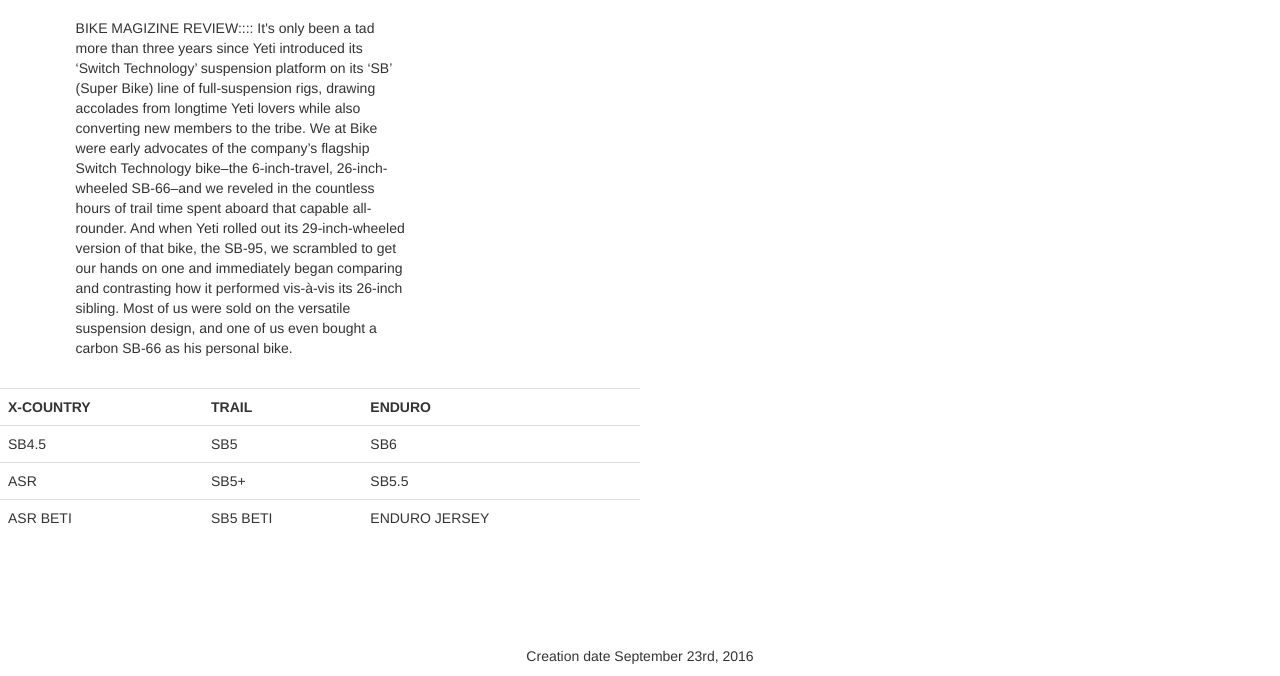
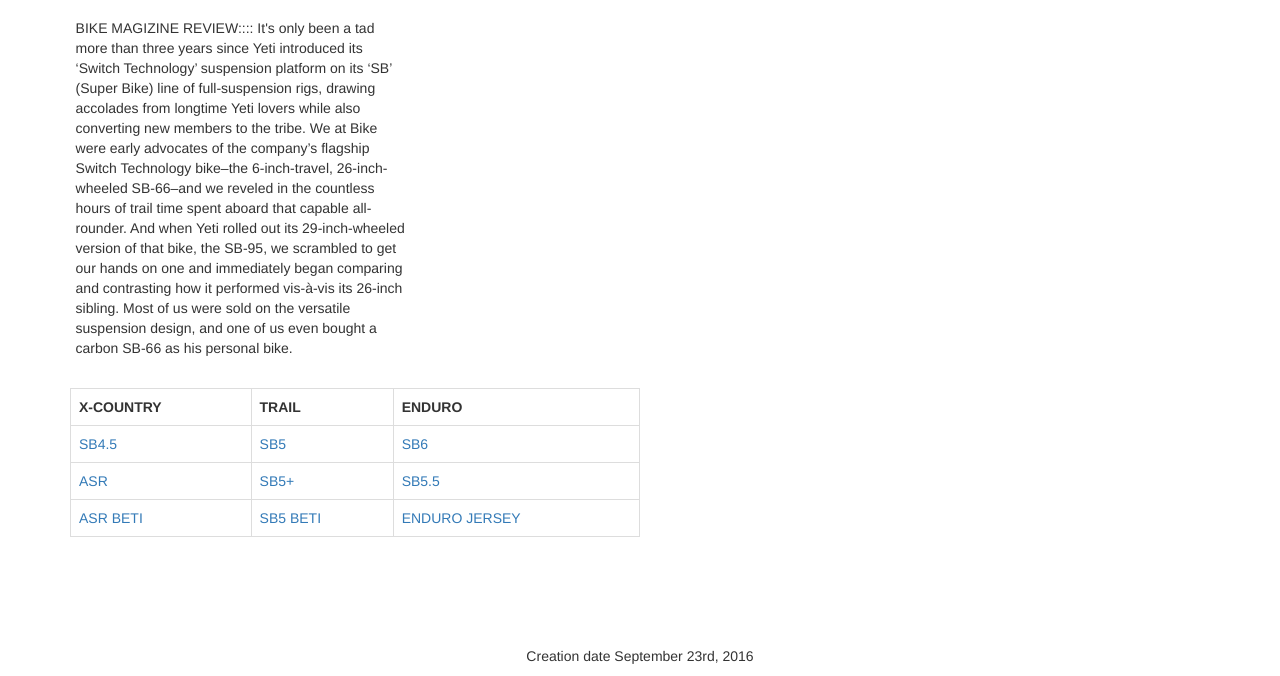
Before and after one commit to Brad-Jorgy/StaticWeb1.0, a plain HTML site: page YetiModels.html in a window 1280 px wide. Shown: the part 124-800 px from the top of the page. Drawn offline with nearby package versions, Linux system fonts and the light colour scheme.

Commit message:
added table links to specific pages and added table border.

```diff
--- a/YetiModels.html
+++ b/YetiModels.html
@@ -29,29 +29,30 @@
           </p>
         </div>
     </div>
-    <table class="table">
+    <div class="container">
+        <table class="table table-bordered">
         <tr>
           <th>X-COUNTRY</th>
           <th>TRAIL</th>
           <th>ENDURO</th>
         </tr>
         <tr>
-      <td>SB4.5</td>
-      <td>SB5</td>
-      <td>SB6</td>
+          <td><a href="http://www.yeticycles.com/bikes/sb45">SB4.5</a></td>
+          <td><a href="http://www.yeticycles.com/bikes/sb5">SB5</a></td>
+          <td><a href="http://www.yeticycles.com/bikes/sb6">SB6</a></td>
         </tr>
         <tr>
-      <td>ASR</td>
-      <td>SB5+</td>
-      <td>SB5.5</td>
+          <td><a href="http://www.yeticycles.com/bikes/asr">ASR</a></td>
+          <td><a href="http://www.yeticycles.com/bikes/sb5-plus">SB5+</a></td>
+          <td><a href="http://www.yeticycles.com/bikes/sb55">SB5.5</a></td>
         </tr>
         <tr>
-      <td>ASR BETI</td>
-      <td>SB5 BETI</td>
-      <td>ENDURO JERSEY</td>
+          <td><a href="http://www.yeticycles.com/bikes/asr-beti">ASR BETI</a></td>
+          <td> <a href="http://www.yeticycles.com/bikes/sb5-beti">SB5 BETI</a></td>
+          <td><a href="http://shop.yeticycles.com/apparel/jerseys/enduro-jersey">ENDURO JERSEY</a></td>
         </tr>
       </table>
-
+  </div>
   <footer class="navbar-fixed-bottom">
       <p class="creation">
         Creation date September 23rd, 2016
```
Also changed, not shown: YetiRiders.html (+1 -1 lines), index.html (+1 -1 lines). Lines whose indentation alone changed are shown as unchanged.
